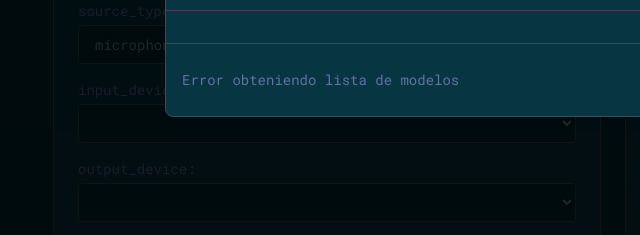
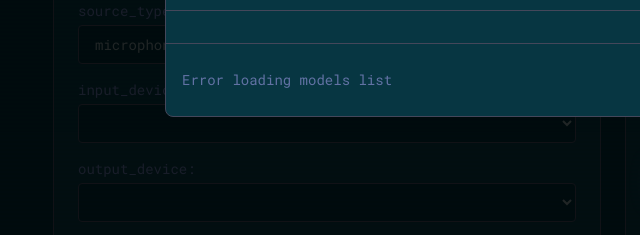
Before and after one commit to JahazielHernandezHoyos/audio-transcribe, a plain HTML site: page frontend/index.html in a window 1280 px wide. Both pictures are taken after a click on the button "change_model()". Shown: the part 377-612 px from the top of the page, 27-667 px from the left. Drawn offline with nearby package versions, Linux system fonts and the light colour scheme; no server answers.

Commit message:
fix: improve model selector modal debugging and text

```diff
--- a/frontend/index.html
+++ b/frontend/index.html
@@ -554,15 +554,17 @@
 
         async function showModelSelector() {
             try {
-                modalInfo.textContent = 'Cargando modelos...';
+                console.log('Opening model selector modal...');
+                modalInfo.textContent = 'Loading models...';
                 openModelSelector();
                 const response = await fetch(`${API_BASE}/models`);
                 const models = await response.json();
+                console.log('Models loaded:', models);
                 renderModels(models);
-                modalInfo.textContent = 'Consejo: "tiny" es más rápido; "large" es más preciso.';
+                modalInfo.textContent = 'Tip: "tiny" is faster; "large" is more accurate.';
             } catch (error) {
-                console.error('Error mostrando selector de modelos:', error);
-                modalInfo.textContent = 'Error obteniendo lista de modelos';
+                console.error('Error showing model selector:', error);
+                modalInfo.textContent = 'Error loading models list';
             }
         }
 
@@ -731,8 +733,11 @@
         }
 
         function openModelSelector() {
+            console.log('openModelSelector called, modal element:', modelModal);
+            console.log('Modal classes before:', modelModal.className);
             modelModal.classList.remove('hidden');
             modelModal.classList.add('flex');
+            console.log('Modal classes after:', modelModal.className);
             document.addEventListener('keydown', handleEscModal);
         }
 
```
